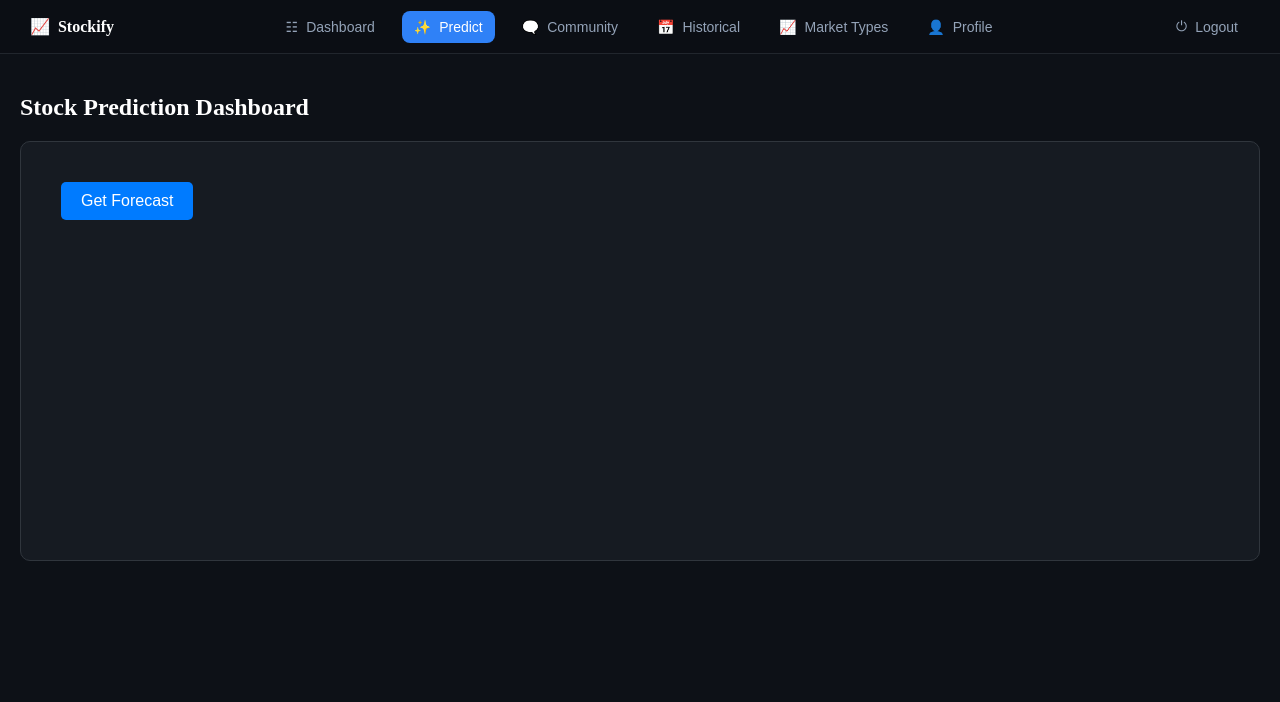
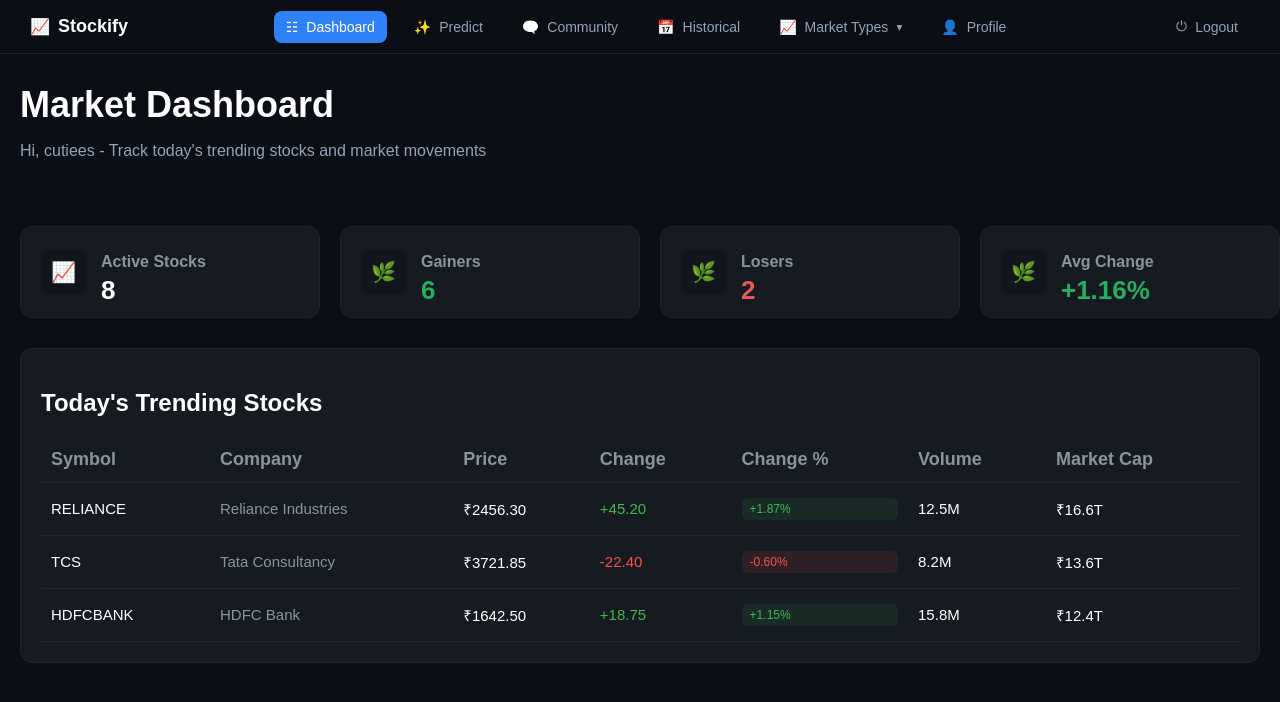
Before and after one commit to heyarnika/Stockify, a React (Vite) app: page / in a window 1280 px wide. Shown: the top 702 px of the page. Built offline with nearby package versions, Linux system fonts and the light colour scheme.

Commit message:
predict page

```diff
--- a/src/App.jsx
+++ b/src/App.jsx
@@ -6,7 +6,7 @@
   // guyss To see home page, just change <Home /> to <Dashboard /> below!!
   return (
     <div className="App">
-      <Predict/>
+      <Dashboard/>
     </div>
   );
 }
--- a/src/components/Dashnav.css
+++ b/src/components/Dashnav.css
@@ -7,49 +7,93 @@
   border-bottom: 1px solid #21262d;
 }
 
+.left-section {
+  display: flex;
+  align-items: center;
+}
+
+.logo-text {
+  color: white;
+  font-weight: bold;
+  margin-left: 8px;
+  font-size: 18px;
+}
+
 .middle-section {
   display: flex;
+  align-items: center;
   gap: 15px;
 }
 
-.nav{
+/* Base style for all nav items */
+.nav, .navactive {
   background: none;
   border: none;
-  color: #94a3b8;
   display: flex;
   align-items: center;
   gap: 8px;
   cursor: pointer;
   padding: 8px 12px;
   font-size: 14px;
+  transition: 0.2s;
 }
 
-.navactive {
-  background: none;
-  border: none;
+.nav {
   color: #94a3b8;
-  display: flex;
-  align-items: center;
-  gap: 8px;
-  cursor: pointer;
-  padding: 8px 12px;
-  font-size: 14px;
-  background-color: #2f81f7;
-  color: white;
-  border-radius: 8px;
 }
 
 .nav:hover {
   color: white;
 }
 
-.logo-text {
+.navactive {
+  background-color: #2f81f7;
   color: white;
-  font-weight: bold;
-  margin-left: 8px;
+  border-radius: 8px;
 }
 
-.left-section {
+/* --- DROPDOWN LOGIC --- */
+
+.dropdown {
+  position: relative; /* Keeps the menu anchored to the button */
+}
+
+.dropdown-content {
+  display: none;        /* Hidden by default */
+  position: absolute;
+  top: 100%;           /* Sits right below the nav bar */
+  left: 0;
+  background-color: white;
+  min-width: 170px;
+  box-shadow: 0px 8px 16px rgba(0, 0, 0, 0.2);
+  border-radius: 8px;
+  z-index: 100;        /* Floating on top */
+  padding: 8px 0;
+  margin-top: 5px;
+}
+
+.dropdown-content a {
+  color: #1f2937;      /* Dark text for white background */
+  padding: 10px 15px;
+  text-decoration: none;
+  display: flex;
+  align-items: center;
+  gap: 10px;
+  font-size: 14px;
+}
+
+.dropdown-content a:hover {
+  background-color: #f1f5f9;
+  color: #2f81f7;
+}
+
+/* THE HOVER TRICK: Show menu when mouse enters the dropdown area */
+.dropdown:hover .dropdown-content {
+  display: block;
+}
+
+/* Right section for Logout */
+.right-section {
   display: flex;
   align-items: center;
 }
--- a/src/components/Dashnav.jsx
+++ b/src/components/Dashnav.jsx
@@ -13,8 +13,19 @@
         <button className="nav"><span>✨</span> Predict</button>
         <button className="nav"><span>🗨️</span> Community</button>
         <button className="nav"><span>📅</span> Historical</button>
-        {/*dowpdown????*/}
-        <button className="nav"><span>📈</span> Market Types</button>
+
+        {/* Simple CSS-only Dropdown */}
+        <div className="dropdown">
+          <button className="nav">
+            <span>📈</span> Market Types <small>▾</small>
+          </button>
+          <div className="dropdown-content">
+            <a href="#">📈 Derivatives</a>
+            <a href="#">📊 Indexes</a>
+            <a href="#">🪙 Commodities</a>
+          </div>
+        </div>
+
         <button className="nav"><span>👤</span> Profile</button>
       </div>
 
--- a/src/components/Predictnav.jsx
+++ b/src/components/Predictnav.jsx
@@ -1,6 +1,6 @@
 import './Dashnav.css';
 
-function Dashnav() {
+function Predictnav() {
   return (
     <nav className="dashnav">
       <div className="left-section">
@@ -9,12 +9,24 @@
       </div>
 
       <div className="middle-section">
+        {/* On this page, Dashboard is just 'nav' and Predict is 'navactive' */}
         <button className="nav"><span>☷</span> Dashboard</button>
         <button className="navactive"><span>✨</span> Predict</button>
         <button className="nav"><span>🗨️</span> Community</button>
         <button className="nav"><span>📅</span> Historical</button>
-        {/*dowpdown????*/}
-        <button className="nav"><span>📈</span> Market Types</button>
+
+        {/* The simple CSS-only Dropdown */}
+        <div className="dropdown">
+          <button className="nav">
+            <span>📈</span> Market Types <small>▾</small>
+          </button>
+          <div className="dropdown-content">
+            <a href="#">📈 Derivatives</a>
+            <a href="#">📊 Indexes</a>
+            <a href="#">🪙 Commodities</a>
+          </div>
+        </div>
+
         <button className="nav"><span>👤</span> Profile</button>
       </div>
 
@@ -25,4 +37,4 @@
   );
 }
 
-export default Dashnav;
+export default Predictnav;
--- a/src/pages/Predict.css
+++ b/src/pages/Predict.css
@@ -1,38 +1,112 @@
-/* 1. Make the background dark to match your Figma design */
 .pagebg {
-    background-color: #0d1117; /* Dark black/blue background */
-    min-height: 100vh;
-    color: white;
+  background-color: #0b0e14;
+  min-height: 100vh;
+  color: white;
+  font-family: Arial, sans-serif;
 }
 
-/* 2. Space out your title */
-.pagebg h2 {
-    margin-left: 20px;
-    padding-top: 20px;
-    color: #ffffff;
+.predict-content {
+  padding: 40px 60px; /* Increased padding for better overall spacing */
 }
 
-/* 3. Style the button so it's easy to see */
-.predict-btn {
-    margin: 20px;
-    padding: 10px 20px;
-    background-color: #007bff; /* Simple blue button */
-    color: white;
-    border: none;
-    border-radius: 5px;
-    cursor: pointer;
-    font-size: 16px;
+.title {
+  margin-bottom: 40px;
+  font-size: 28px;
 }
 
-.predict-btn:hover {
-    background-color: #0056b3; /* Darker blue when you hover */
+.top-section {
+  display: flex;
+  gap: 40px; /* Increased gap between the input boxes and buttons */
+  align-items: flex-end;
+  margin-bottom: 40px;
 }
 
-/* 4. The Chart Box - This is the most important part! */
-.chart-box {
-    margin: 20px;
-    padding: 20px;
-    background-color: #161b22; /* Slightly lighter gray box for the chart */
-    border-radius: 10px;
-    border: 1px solid #30363d; /* Subtle border */
+.box {
+  display: flex;
+  flex-direction: column;
+  gap: 12px;
 }
+
+.box label, .stat-card label {
+  color: #94a3b8;
+  font-size: 14px;
+  font-weight: 500;
+}
+
+.input-field {
+  background-color: #161b22;
+  color: white;
+  border: 1px solid #30363d;
+  padding: 12px;
+  border-radius: 8px;
+  min-width: 240px; /* Made boxes slightly wider */
+  outline: none;
+}
+
+.button-row {
+  display: flex;
+  gap: 20px; /* Space between Fetch and Predict buttons */
+  margin-left: 20px; /* Pushes buttons further away from inputs */
+}
+
+.btn-action {
+  background-color: #2f81f7;
+  color: white;
+  width: 200px;      /* Longer buttons */
+  height: 42px;      /* Thinner look */
+  border: none;
+  border-radius: 8px;
+  font-weight: bold;
+  cursor: pointer;
+  display: flex;
+  justify-content: center;
+  align-items: center;
+  font-size: 15px;
+  transition: background 0.3s;
+}
+
+.btn-action:hover {
+  background-color: #1a6edb;
+}
+
+.stats-section {
+  display: flex;
+  gap: 30px; /* Space between the two small stat cards */
+  margin-bottom: 40px;
+}
+
+.stat-card {
+  background-color: #12171f;
+  border: 1px solid #21262d;
+  padding: 25px;
+  border-radius: 12px;
+  min-width: 220px;
+}
+
+.big-text {
+  font-size: 26px;
+  font-weight: bold;
+  margin-top: 10px;
+}
+
+.red-text {
+  color: #f85149;
+}
+
+.chart-area {
+  background-color: #12171f;
+  border: 1px solid #21262d;
+  border-radius: 12px;
+  padding: 30px;
+}
+
+.chart-placeholder {
+  height: 250px;
+  display: flex;
+  justify-content: center;
+  align-items: center;
+  border-top: 1px solid #21262d;
+  margin-top: 20px;
+  color: #484f58;
+  font-size: 18px;
+}
--- a/src/pages/Predict.jsx
+++ b/src/pages/Predict.jsx
@@ -1,46 +1,63 @@
-import React, { useState } from 'react';
 import Predictnav from '../components/Predictnav';
-import { LineChart, Line, ResponsiveContainer, YAxis } from 'recharts';
 import './Predict.css';
 
 function Predict() {
-  const [data, setData] = useState([]);
-
-  // The simplest possible way to get the numbers
-  async function getData() {
-    try {
-      const res = await fetch('https://laughing-space-orbit-x5qgjvp7wgw53x9p-5000.app.github.dev/predict/tcs');
-      const json = await res.json();
-
-      // Turn [10, 20] into [{p: 10}, {p: 20}] so the chart can read it
-      const formatted = json.forecast.map(num => ({ p: num }));
-      setData(formatted);
-    } catch (error) {
-      console.error("Failed to fetch:", error);
-      alert("Make sure your Flask server is running on Port 5000 and is set to PUBLIC!");
-    }
-  }
-
   return (
     <div className="pagebg">
       <Predictnav />
-      <h2>Stock Prediction Dashboard</h2>
+      <div className="predict-content">
+        <h2 className="title">Stock Prediction Dashboard</h2>
 
-      {/* Basic Section for the Chart */}
-      <section className="chart-box">
-        <button onClick={getData} className="predict-btn">
-          Get Forecast
-        </button>
+        <div className="top-section">
+          <div className="box">
+            <label>Select Stock</label>
+            <select className="input-field">
+              <option>TCS - Tata Consultancy S</option>
+              <option>RELIANCE - Reliance Ind</option>
+              <option>INFY - Infosys Ltd</option>
+              <option>HDFCBANK - HDFC Bank</option>
+              <option>ICICIBANK - ICICI Bank</option>
+              <option>BHARTIARTL - Bharti Airtel</option>
+              <option>ITC - ITC Limited</option>
+              <option>SBIN - State Bank of India</option>
+            </select>
+          </div>
 
-        <div style={{ width: '100%', height: 300 }}>
-          <ResponsiveContainer width="100%" height="100%">
-            <LineChart data={data}>
-              <YAxis hide={true} domain={['auto', 'auto']} />
-              <Line type="monotone" dataKey="p" stroke="#00d2ff" strokeWidth={3} dot={false} />
-            </LineChart>
-          </ResponsiveContainer>
+          <div className="box">
+            <label>Time Range</label>
+            <select className="input-field">
+              <option>7 Days</option>
+              <option>30 Days</option>
+              <option>60 Days</option>
+              <option>90 Days</option>
+            </select>
+          </div>
+
+          <div className="button-row">
+            <button className="btn-action">Fetch Data</button>
+            <button className="btn-action">🔮 Predict</button>
+          </div>
         </div>
-      </section>
+
+        <div className="stats-section">
+          <div className="stat-card">
+            <label>Current Price</label>
+            <p className="big-text">₹3692.78</p>
+          </div>
+
+          <div className="stat-card">
+            <label>Change</label>
+            <p className="big-text red-text">📉 -0.45%</p>
+          </div>
+        </div>
+
+        <div className="chart-area">
+          <h3>TCS - Price Chart</h3>
+          <div className="chart-placeholder">
+            Chart visualization will appear here...
+          </div>
+        </div>
+      </div>
     </div>
   );
 }
```
